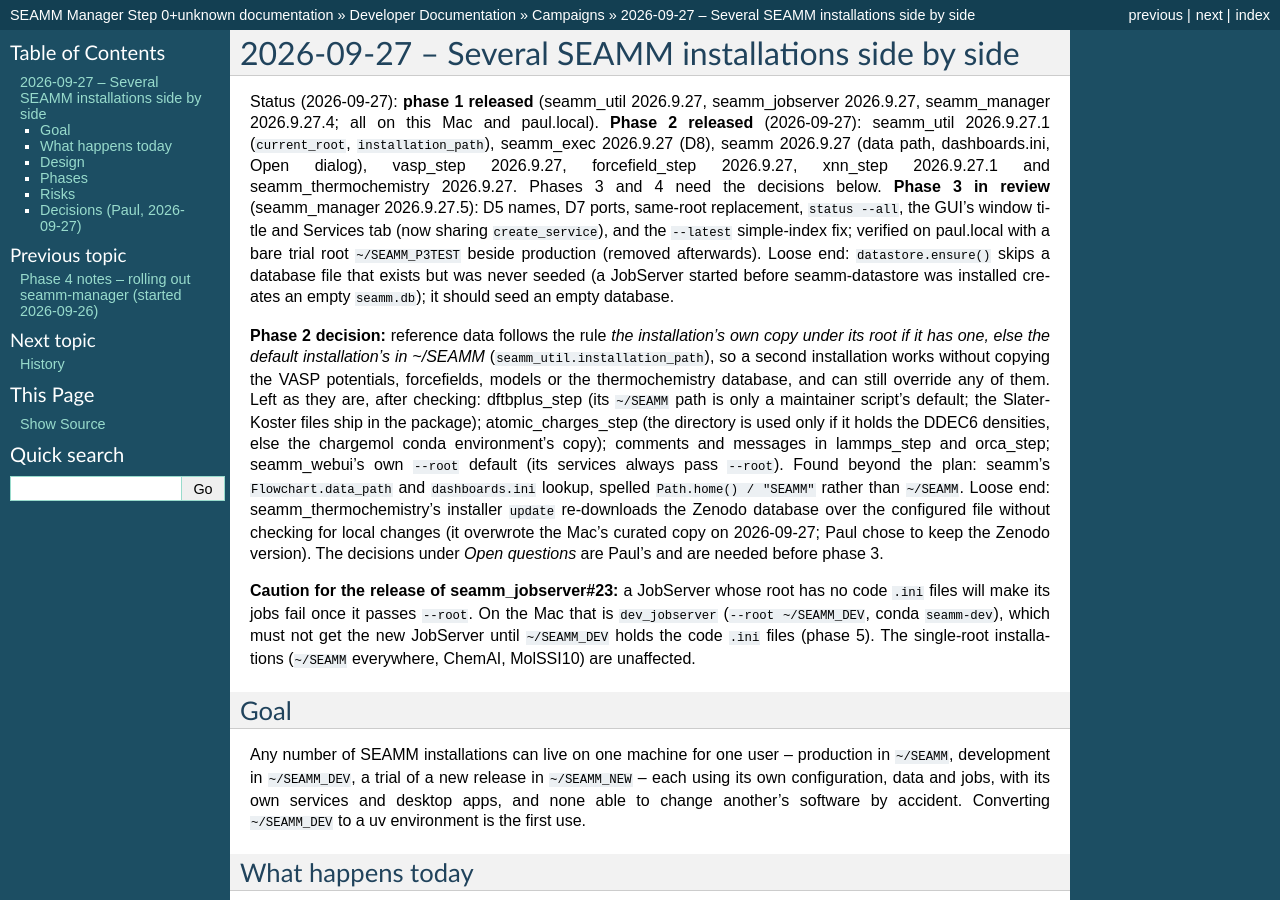
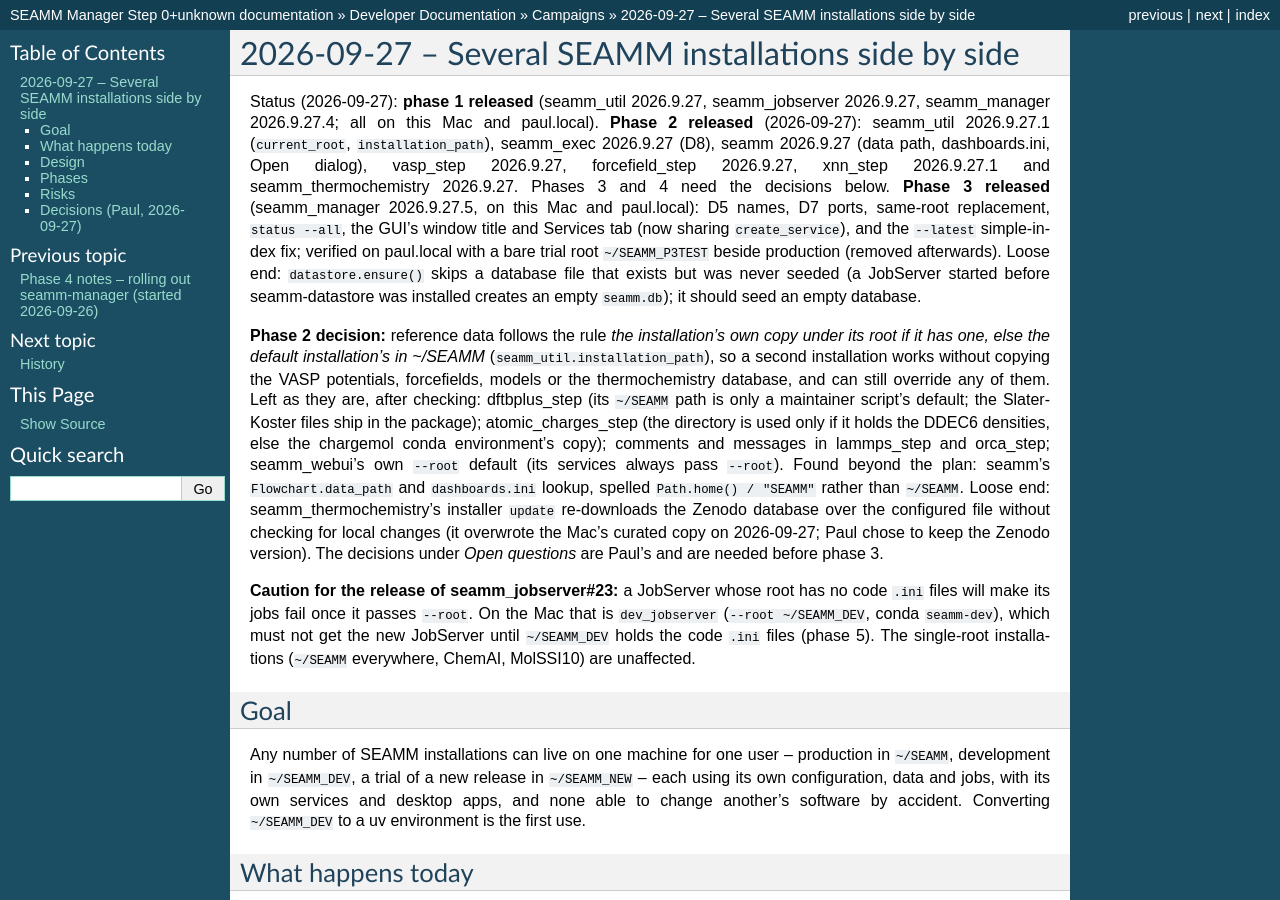
Before and after one commit to molssi-seamm/seamm_manager, a Sphinx documentation site: the page built from docs/developer_guide/campaigns/2026-09-27/index.rst, in a window 1280 px wide and 900 px high. Built offline with Sphinx 7.4.7, drawn with Linux system fonts in a browser that asks for light colours; pages that are not in the unit, such as notebooks, are missing from menus.

Commit message:
Docs: phase 3 released
Co-Authored-By: Claude Opus 5.5 <noreply@anthropic.com>

```diff
--- a/docs/developer_guide/campaigns/2026-09-27/index.rst
+++ b/docs/developer_guide/campaigns/2026-09-27/index.rst
@@ -6,7 +6,7 @@ Status (2026-09-27): **phase 1 released** (seamm_util 2026.9.27, seamm_jobserver
 ``installation_path``), seamm_exec 2026.9.27 (D8), seamm 2026.9.27 (data path,
 dashboards.ini, Open dialog), vasp_step 2026.9.27, forcefield_step 2026.9.27,
 xnn_step 2026.9.27.1 and seamm_thermochemistry 2026.9.27. Phases 3 and 4 need the
-decisions below. **Phase 3 in review** (seamm_manager 2026.9.27.5): D5 names, D7
+decisions below. **Phase 3 released** (seamm_manager 2026.9.27.5, on this Mac and paul.local): D5 names, D7
 ports, same-root replacement, ``status --all``, the GUI's window title and Services
 tab (now sharing ``create_service``), and the ``--latest`` simple-index fix; verified
 on paul.local with a bare trial root ``~/SEAMM_P3TEST`` beside production (removed
```
